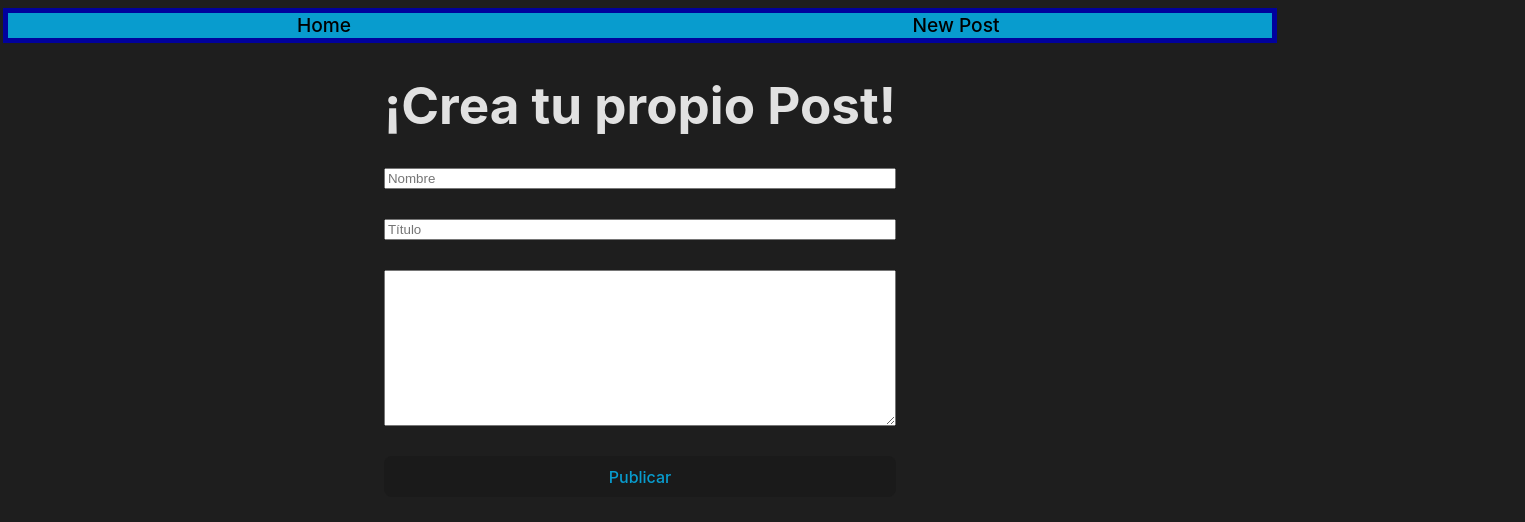
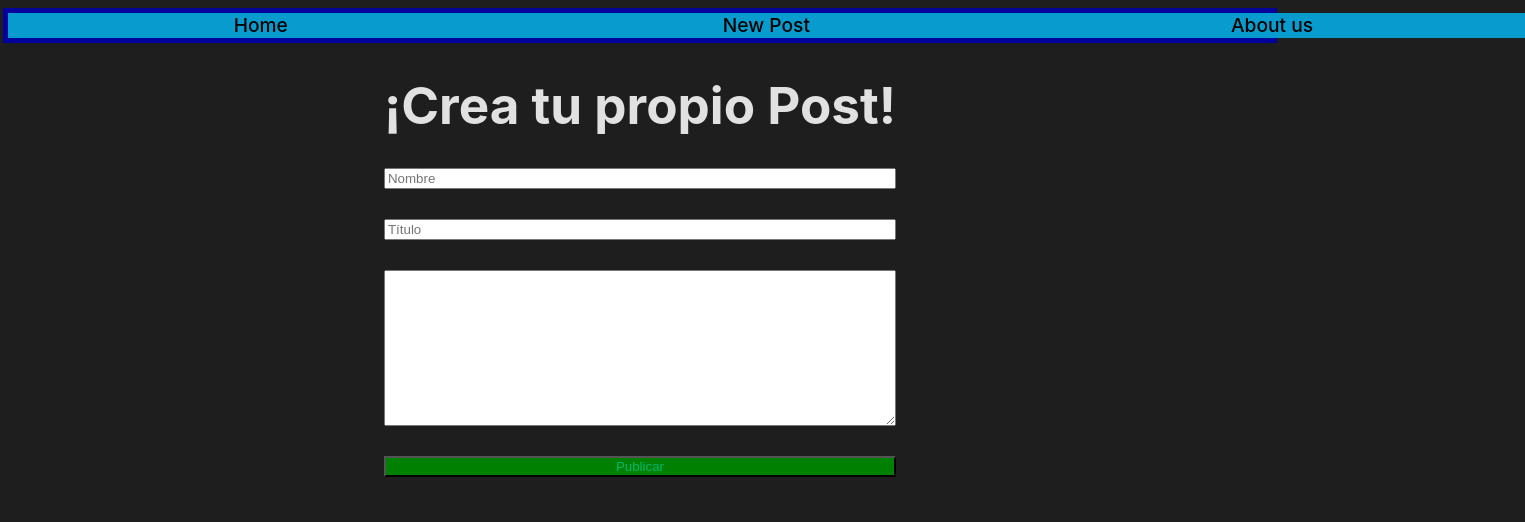
Before and after one commit to Palermukii/React-TP, a React (Vite) app: page /newpost in a window 1280 px wide. Shown: the top 522 px of the page, 1525 px wide, since content can reach past the window. Built offline with nearby package versions, Linux system fonts and the light colour scheme.

Commit message:
Arreglo de errores, falta css

```diff
--- a/src/App.css
+++ b/src/App.css
@@ -1,3 +1,49 @@
+.Home {
+  display: flex;
+  flex-direction: column;
+  justify-content: center;
+  align-items: center;
+}
+.botonHeader{
+  margin: 0px;
+  padding: 0px;
+  border: 0px;
+}
+a {
+  color: black;
+  height: 25px;
+  font-size: larger;
+}
+
+
+a:hover {
+  color: black;
+}
+h1 {
+  font-size: 3.2em;
+  line-height: 1.1;
+}
+
+.botonHeader {
+  border-radius: 8px;
+  border: 1px solid transparent;
+  padding: 0.6em 1.2em;
+  font-size: 1em;
+  font-weight: 500;
+  font-family: inherit;
+  background-color: #1a1a1a;
+  cursor: pointer;
+  transition: border-color 0.25s;
+    min-width: 40%;
+
+}
+.botonHeader:hover {
+  border-color: #0a56b1;
+}
+.botonHeader:focus,
+.botonHeader:focus-visible {
+  outline: 4px auto -webkit-focus-ring-color;
+}
 
 .Home {
   display: flex;
@@ -32,11 +78,6 @@
     padding: 0px;
     border: 0px;
   }
-
-  a {
-    color: black;
-  }
-
   .Posts {
     display: flex;
     flex-direction: column;
@@ -53,6 +94,3 @@
     align-items: center;
     transition: .3s all;
   }
-.Post:hover {
-  border-color:  #0a65b1;
-}
--- a/src/componentes/Admin.jsx
+++ b/src/componentes/Admin.jsx
@@ -10,7 +10,6 @@ const Admin = props => {
         e.preventDefault();
         if (password === "123") {
             setAdmin(true);
-            console.log('Contraseña correcta');
         }
     }
 
--- a/src/componentes/MainPage.jsx
+++ b/src/componentes/MainPage.jsx
@@ -30,7 +30,7 @@ function MainPage(props) {
       let array = post.filter((item) => {
         let s1 = item.tittle.toLowerCase();
         let s2 = e.target.value.toLowerCase();
-        if (s1.startsWith(s2)) return s1;
+        if (s1.includes(s2)) return s1;
         else return 0;
       })
     setBuscado(array);
@@ -49,12 +49,12 @@ function MainPage(props) {
       <div className='Posts'>
         {buscado.map((p) =>
           <div  key={p.id}>
-            <a href={`/post/${p.id}`} >
+            <button ><Link className="postLink" to = {`/post/${p.id}`}>
               <div className='Post'>
               <h2><u>Titulo: {p.tittle}</u></h2>
               <h3>Hecho por: {p.name}</h3>
               </div>
-            </a>
+              </Link></button>
             {admin && <button id={p.id} onClick={handleClick}>Borrar</button>}
           </div>
         )}
--- a/src/componentes/NewPost.jsx
+++ b/src/componentes/NewPost.jsx
@@ -1,5 +1,6 @@
 import './NewPost.css'
 import React, { useState, useEffect, useRef } from "react";
+import { Link } from 'react-router-dom';
 
 
 const NewPost = () => {
@@ -16,7 +17,7 @@ useEffect(()=> {
 
 const handleSubmit = (e) => {
     e.preventDefault();
-    const newPosts = [{ name, tittle, article, id: post.length}, ...post];
+    const newPosts = [{ name, tittle, article, id: Math.floor(Math.random() * 100000000)}, ...post];
     setPost(newPosts);
     console.log(newPosts);
     localStorage.setItem('post', JSON.stringify(newPosts));
@@ -29,8 +30,9 @@ const handleSubmit = (e) => {
   return (
     <div className='NewPost'>
       <div className='Header'>
-      <button className='botonHeader'><a href="/">Home</a></button>
-        <button className='botonHeader'><a href="/newpost">New Post</a></button>
+        <button className='botonHeader'><Link to="/">Home</Link></button>
+        <button className='botonHeader'><Link to="/newpost">New Post</Link></button>
+        <button className='botonHeader'><Link target="_blank" to="https://youtu.be/SIaFtAKnqBU?si=WKWWpEAL6vLIyWXM&t=2">About us</Link></button>
       </div>
       <div>
       <h1>¡Crea tu propio Post!</h1>
--- a/src/componentes/Post.jsx
+++ b/src/componentes/Post.jsx
@@ -2,7 +2,7 @@ import { useState, useEffect } from "react";
 import { useParams } from "react-router-dom";
 import Markdown from "react-markdown";
 import remarkGfm from 'remark-gfm';
-
+import { Link } from 'react-router-dom';
 
 const Post = () => {
     const [name, setName] = useState("");
@@ -29,13 +29,16 @@ const Post = () => {
 
     return (
         <div className='NewPost'>
-            <div className='Header'>
-                    <button className='botonHeader'><a href="/">Home</a></button>
-                    <button className='botonHeader'><a href="/newpost">New Post</a></button>
-                </div>
+           <div className='Header'>
+        <button className='botonHeader'><Link to="/">Home</Link></button>
+        <button className='botonHeader'><Link to="/newpost">New Post</Link></button>
+        <button className='botonHeader'><Link target="_blank" to="https://youtu.be/SIaFtAKnqBU?si=WKWWpEAL6vLIyWXM&t=2">About us</Link></button>
+      </div>
            <div>
                 <h1><u>Titulo: {post.tittle}</u></h1>
-                <Markdown remarkPlugins={[remarkGfm]}>{post.article}</Markdown>
+                <div className="postArticle">
+                <Markdown className="Markdown" remarkPlugins={[remarkGfm]}>{post.article}</Markdown>
+                </div>
                 <h4>Autor: {post.name}</h4>
            </div>
            <div>
@@ -48,8 +51,8 @@ const Post = () => {
             {comments.map((c,i)=>
             <div key={i}>
                 <h3>Usuario: {c.name}</h3>
-                <Markdown remarkPlugins={[remarkGfm]}>{c.coment}</Markdown>
-            </div>
+<Markdown remarkPlugins={[remarkGfm]}>{c.coment}</Markdown>
+</div>
             )}
         </div>
     );
--- a/src/index.css
+++ b/src/index.css
@@ -13,45 +13,9 @@
   -moz-osx-font-smoothing: grayscale;
   -webkit-text-size-adjust: 100%;
 }
-.botonHeader{
-  margin: 0px;
-  padding: 0px;
-  border: 0px;
+.postLink {
+  overflow: scroll;
 }
-a {
-  color: black;
-  height: 25px;
-  font-size: larger;
+button {
+  background: green;
 }
-
-
-a:hover {
-  color: black;
-}
-h1 {
-  font-size: 3.2em;
-  line-height: 1.1;
-}
-
-button {
-  border-radius: 8px;
-  border: 1px solid transparent;
-  padding: 0.6em 1.2em;
-  font-size: 1em;
-  font-weight: 500;
-  font-family: inherit;
-  background-color: #1a1a1a;
-  cursor: pointer;
-  transition: border-color 0.25s;
-}
-button:hover {
-  border-color: #0a56b1;
-}
-button:focus,
-button:focus-visible {
-  outline: 4px auto -webkit-focus-ring-color;
-}
-.publicar {
-
-  color: #089CCE;
-}
```
Lines whose indentation alone changed are shown as unchanged.
